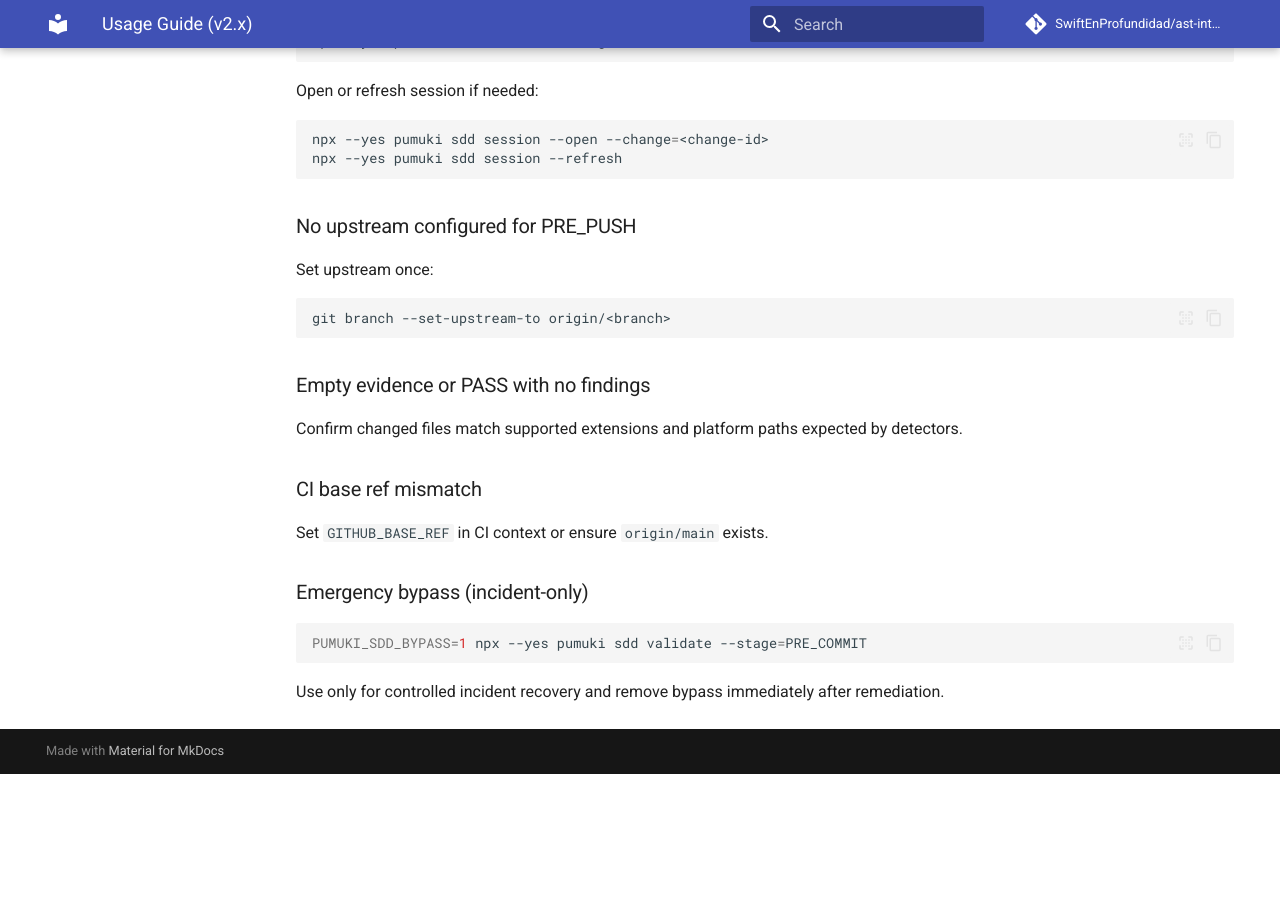
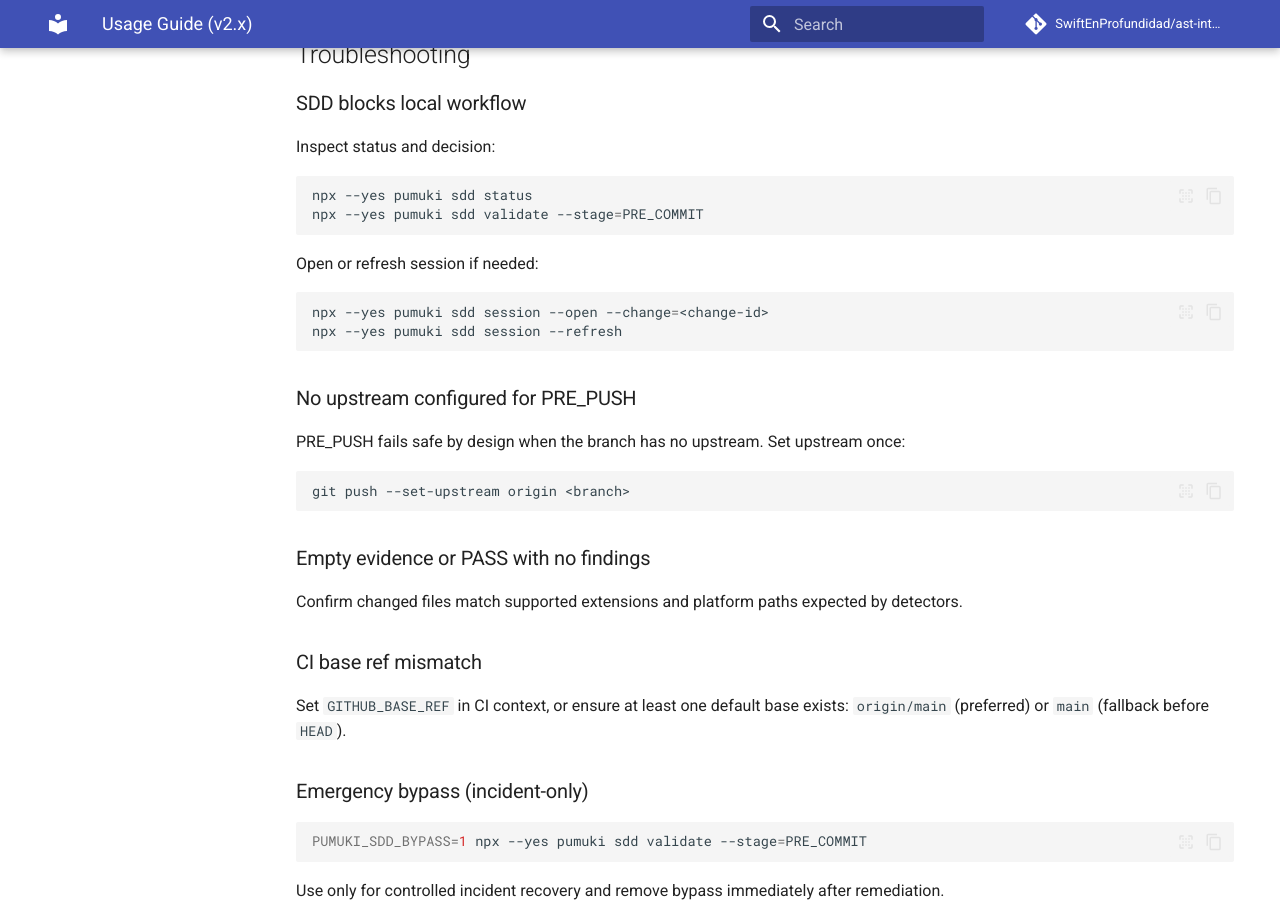
Before and after one commit to SwiftEnProfundidad/ast-intelligence-hooks, an MkDocs documentation site: the page built from docs/USAGE.md, in a window 1280 px wide and 900 px high, scrolled down 7209 px. Built offline with MkDocs 1.6.1 and Material for MkDocs 9.7.7, drawn with Linux system fonts in a browser that asks for light colours; comment, search, counter and statistics services are not loaded; before the commit the page ends 7983 px from its top, so only the background shows below that; some of the changed text lies outside the part shown.

Commit message:
docs(runtime): align readme usage installation with current gates

````diff
--- a/docs/USAGE.md
+++ b/docs/USAGE.md
@@ -65,8 +65,16 @@ If policy blocks, expected decision codes include:
 
 ### 1) Interactive menu
 
+Framework repository (maintainers):
+
 ```bash
 npm run framework:menu
+```
+
+Consumer repository:
+
+```bash
+npx --yes pumuki-framework
 ```
 
 Menu starts in `Consumer` mode by default (focused operational options).
@@ -232,13 +240,14 @@ npm run validation:clean-artifacts -- --dry-run
 ### PRE_PUSH
 
 - Resolves upstream with `git rev-parse @{u}`.
+- Fails safe (`exit 1`) with guidance when no upstream is configured.
 - Evaluates `upstream..HEAD` commit range.
 - Requires valid SDD/OpenSpec status (session + active change + validation).
 
 ### CI
 
 - Resolves base ref from `GITHUB_BASE_REF` when available.
-- Fallback base ref: `origin/main`.
+- Fallback base ref order: `origin/main` -> `main` -> `HEAD`.
 - Evaluates `baseRef..HEAD`.
 - Requires valid SDD/OpenSpec status (session + active change + validation).
 
@@ -333,10 +342,11 @@ npx --yes pumuki sdd session --refresh
 
 ### No upstream configured for PRE_PUSH
 
+PRE_PUSH fails safe by design when the branch has no upstream.
 Set upstream once:
 
 ```bash
-git branch --set-upstream-to origin/<branch>
+git push --set-upstream origin <branch>
 ```
 
 ### Empty evidence or PASS with no findings
@@ -345,7 +355,8 @@ Confirm changed files match supported extensions and platform paths expected by
 
 ### CI base ref mismatch
 
-Set `GITHUB_BASE_REF` in CI context or ensure `origin/main` exists.
+Set `GITHUB_BASE_REF` in CI context, or ensure at least one default base exists:
+`origin/main` (preferred) or `main` (fallback before `HEAD`).
 
 ### Emergency bypass (incident-only)
 
````
Also changed, not shown: README.md (+8 -0 lines), docs/INSTALLATION.md (+11 -3 lines), docs/PUMUKI_FULL_VALIDATION_CHECKLIST.md (+6 -6 lines), docs/REFRACTOR_PROGRESS.md (+2 -1 lines).
